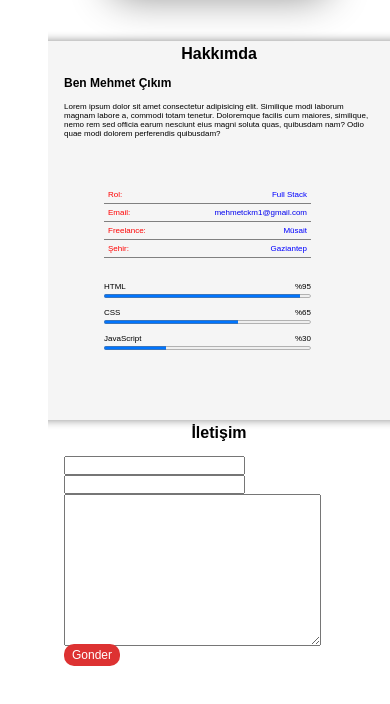
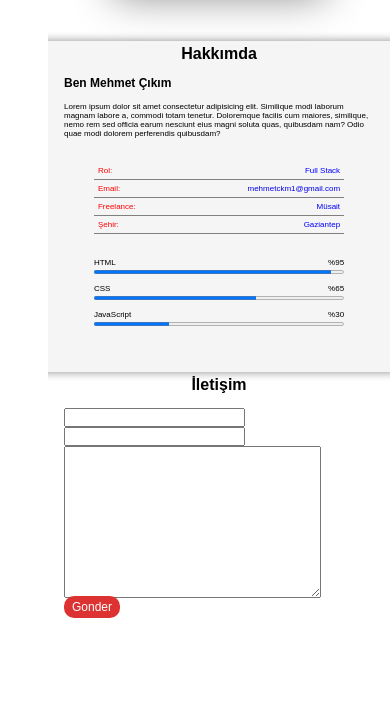
Before and after one commit to mrckm98/mrckm98.github.io, a plain HTML site: page portfolio 2/index.html in a window 390 px wide. Shown: the part 2067-2771 px from the top of the page. Drawn offline with Linux system fonts and the light colour scheme; a web font is replaced by a local one.

Commit message:
Update index.html

```diff
--- a/portfolio 2/index.html
+++ b/portfolio 2/index.html
@@ -282,6 +282,9 @@
         header {
           padding: 2rem 0;
         }
+        .info-box {
+          padding: 2rem;
+        }
       }
       @media screen and (max-width: 800px) {
         html {
@@ -292,6 +295,7 @@
         }
         .info-box {
           flex-direction: column;
+          align-items: center;
         }
         .info {
           width: 90%;
```
